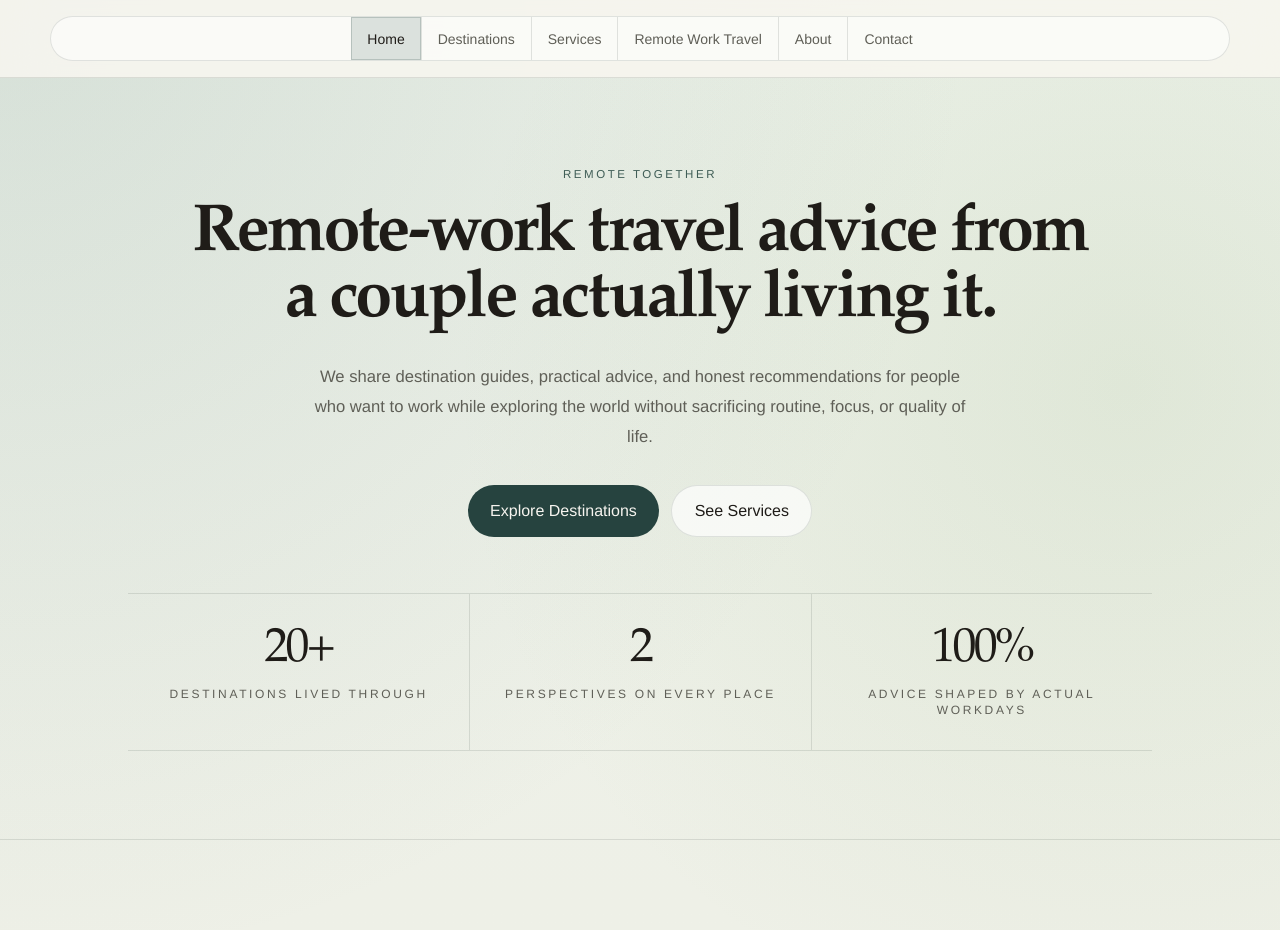
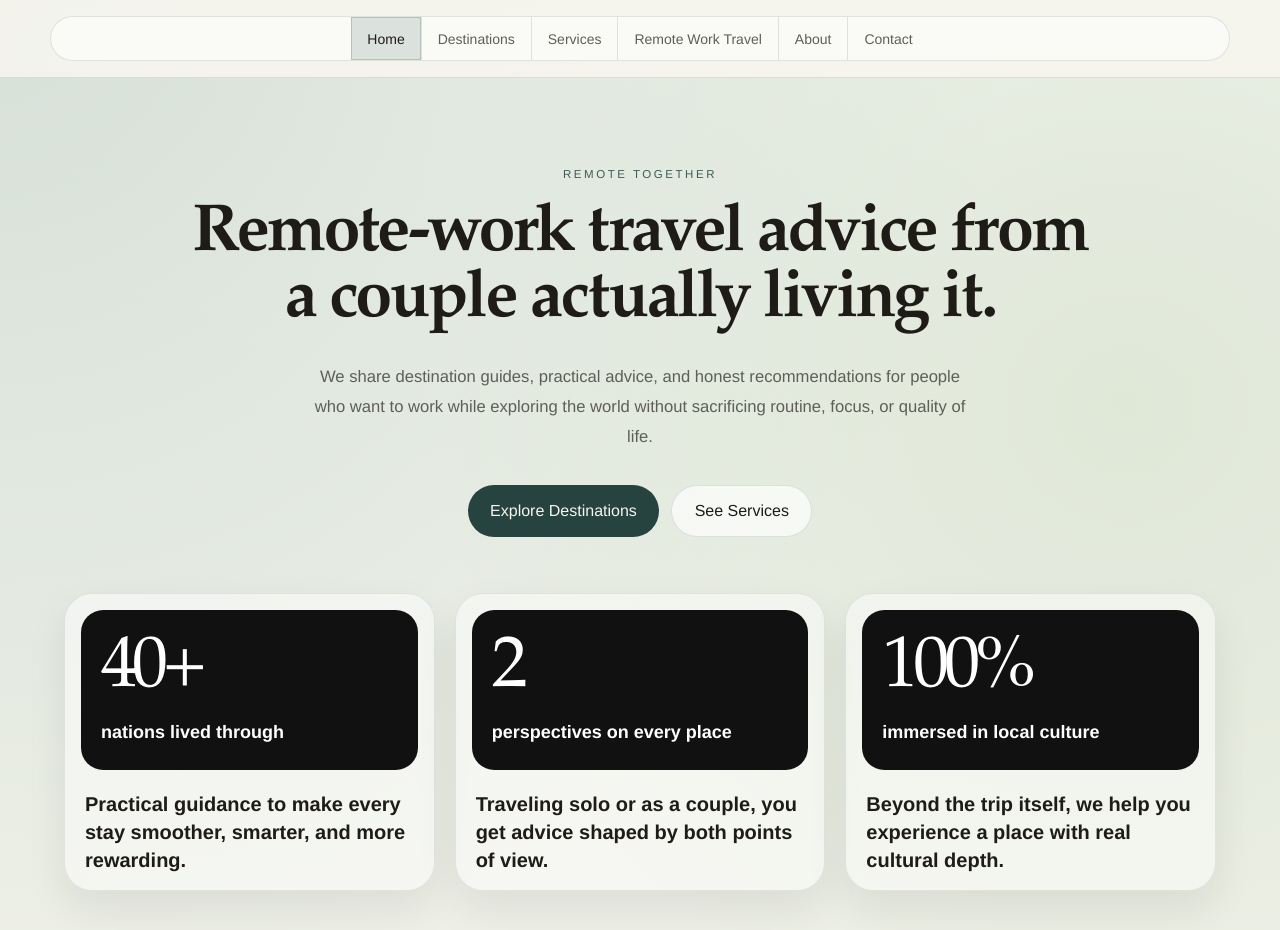
Before and after one commit to MGRem10/Remote-Together-Site, a Next.js app: page / in a window 1280 px wide. Shown: the top 930 px of the page. Built offline with nearby package versions, Linux system fonts and the light colour scheme.

Commit message:
Refine homepage hero stats

```diff
--- a/app/page.tsx
+++ b/app/page.tsx
@@ -26,16 +26,24 @@ export default function HomePage() {
             </div>
           </div>
 
-          <div className="mx-auto mt-14 grid max-w-5xl gap-0 border-y border-[var(--border)] md:grid-cols-3">
+          <div className="mx-auto mt-14 grid max-w-6xl gap-5 md:grid-cols-3">
             {stats.map((stat) => (
-              <div key={stat.label} className="px-6 py-8 text-center md:border-l md:first:border-l-0 md:border-[var(--border)]">
-                <div className="font-[family-name:var(--font-heading)] text-5xl tracking-[-0.06em]">
-                  {stat.value}
+              <article
+                key={stat.label}
+                className="rounded-[1.75rem] border border-[rgba(0,0,0,0.08)] bg-[rgba(255,255,255,0.46)] p-4 text-left shadow-[0_18px_40px_rgba(31,28,24,0.08)]"
+              >
+                <div className="rounded-[1.4rem] bg-[#111111] px-5 py-6 text-white">
+                  <div className="font-[family-name:var(--font-heading)] text-6xl leading-none tracking-[-0.07em] md:text-7xl">
+                    {stat.value}
+                  </div>
+                  <div className="mt-3 text-base font-semibold leading-snug md:text-lg">
+                    {stat.label}
+                  </div>
                 </div>
-                <div className="mt-3 text-xs uppercase tracking-[0.22em] text-[var(--muted)]">
-                  {stat.label}
-                </div>
-              </div>
+                <p className="mt-5 px-1 text-lg font-semibold leading-8 text-[var(--text)] md:text-xl">
+                  {stat.body}
+                </p>
+              </article>
             ))}
           </div>
         </div>
--- a/data/site.ts
+++ b/data/site.ts
@@ -214,9 +214,21 @@ export const guideTopics = [
 ];
 
 export const stats = [
-  { value: "20+", label: "destinations lived through" },
-  { value: "2", label: "perspectives on every place" },
-  { value: "100%", label: "advice shaped by actual workdays" },
+  {
+    value: "40+",
+    label: "nations lived through",
+    body: "Practical guidance to make every stay smoother, smarter, and more rewarding.",
+  },
+  {
+    value: "2",
+    label: "perspectives on every place",
+    body: "Traveling solo or as a couple, you get advice shaped by both points of view.",
+  },
+  {
+    value: "100%",
+    label: "immersed in local culture",
+    body: "Beyond the trip itself, we help you experience a place with real cultural depth.",
+  },
 ];
 
 export const destinationFilters = [
```
